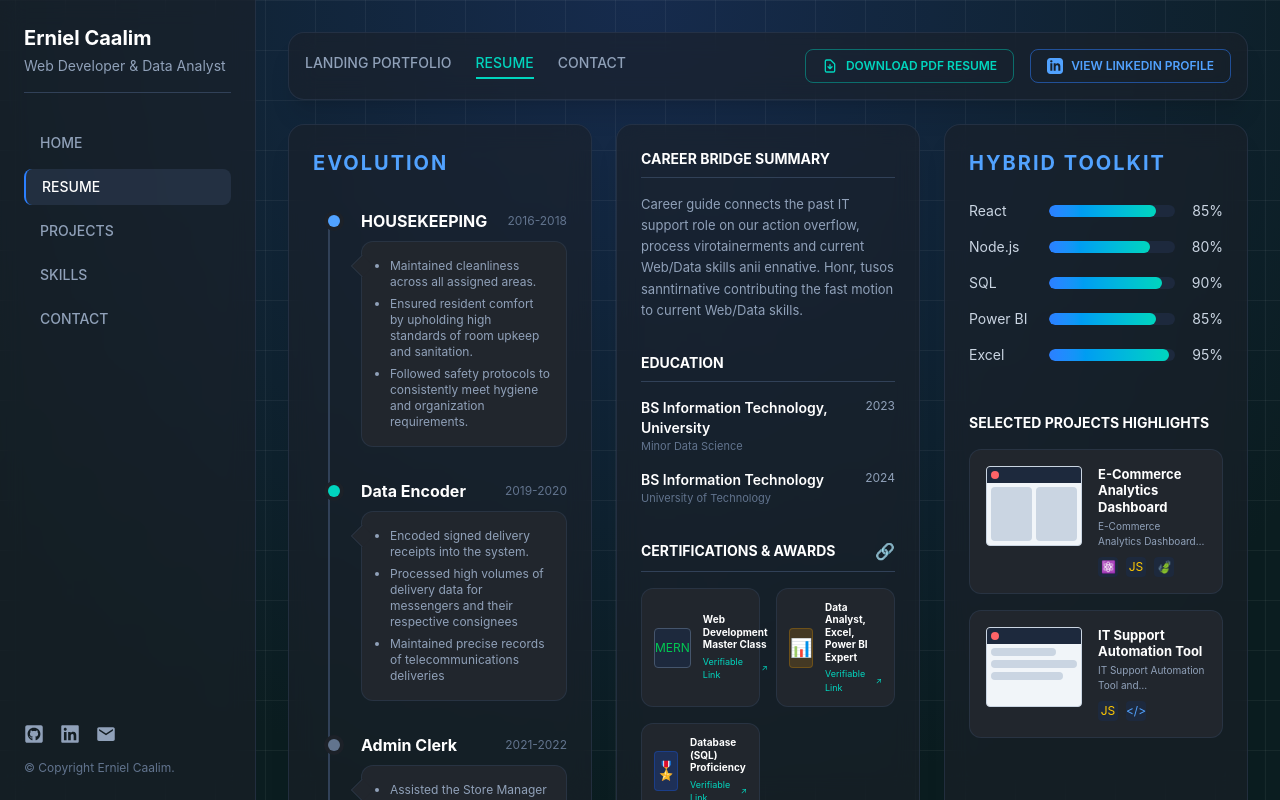
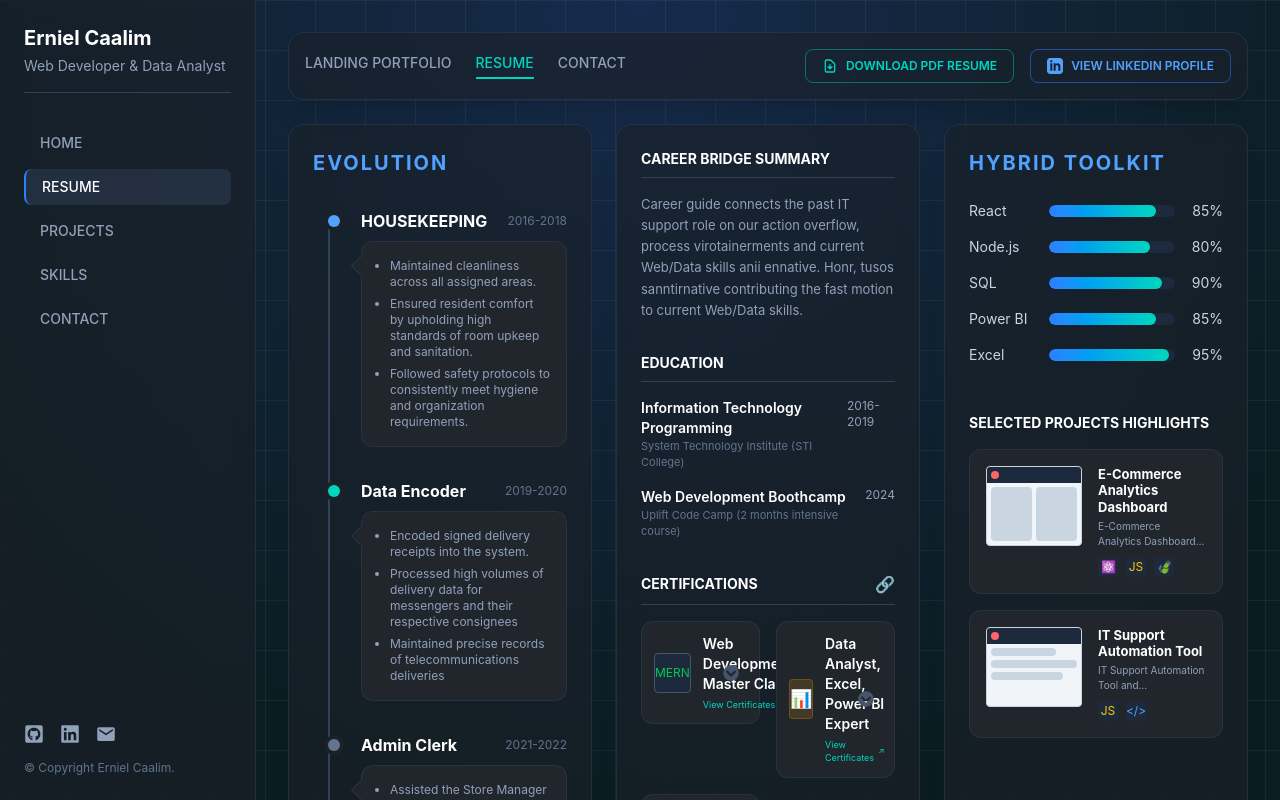
Before and after one commit to EMCSquare12/erniel-portfolio, a React (Vite) app: page /resume in a window 1280 px wide. Built offline with nearby package versions, Linux system fonts and the light colour scheme.

Commit message:
Feat: added drop down in certificate section

```diff
--- a/src/pages/ResumePage.jsx
+++ b/src/pages/ResumePage.jsx
@@ -1,16 +1,26 @@
-import React from "react";
+import React, { useState } from "react";
 import { Link } from "react-router-dom";
 import { Card } from "../components/Card";
+import { FaChevronCircleDown } from "react-icons/fa";
+import { FaChevronCircleUp } from "react-icons/fa";
+
+// Certificate Image Imports
+import WebDev from "../assets/Certificates/WebDev.jpg";
+import WebDevLite from "../assets/Certificates/WebDevLite.png";
+import NodeJs from "../assets/Certificates/NodeJs.jpg";
+import ReactCert from "../assets/Certificates/React.jpg";
+import DataAnalysis from "../assets/Certificates/DataAnalysis.jpg";
+import Excel from "../assets/Certificates/Excel.jpg";
+import PowerBi from "../assets/Certificates/PowerBi.jpg";
+import SQL1 from "../assets/Certificates/SQL1.jpg";
+import SQL2 from "../assets/Certificates/SQL2.jpg";
 
 export default function ResumePage() {
-  // Reusable Dark Card Component
-  // const Card = ({ children, className = "" }) => (
-  //   <div
-  //     className={`bg-[#1c2128] border border-slate-700/50 rounded-2xl p-6 shadow-xl ${className}`}
-  //   >
-  //     {children}
-  //   </div>
-  // );
+  const [expandedBadge, setExpandedBadge] = useState(null);
+
+  const toggleBadge = (badge) => {
+    setExpandedBadge((prev) => (prev === badge ? null : badge));
+  };
 
   // Reusable Progress Bar for Skills
   const ProgressBar = ({ label, percentage }) => (
@@ -218,21 +228,21 @@ export default function ResumePage() {
               <div className="flex justify-between items-start">
                 <div>
                   <p className="text-sm text-white font-semibold">
-                    BS Information Technology, University
+                    Information Technology Programming
                   </p>
                   <p className="text-[11px] text-slate-500">
-                    Minor Data Science
+                    System Technology Institute (STI College)
                   </p>
                 </div>
-                <span className="text-xs text-slate-400">2023</span>
+                <span className="text-xs text-slate-400">2016-2019</span>
               </div>
               <div className="flex justify-between items-start">
                 <div>
                   <p className="text-sm text-white font-semibold">
-                    BS Information Technology
+                    Web Development Boothcamp
                   </p>
                   <p className="text-[11px] text-slate-500">
-                    University of Technology
+                    Uplift Code Camp (2 months intensive course)
                   </p>
                 </div>
                 <span className="text-xs text-slate-400">2024</span>
@@ -244,54 +254,170 @@ export default function ResumePage() {
           <div className="flex-1">
             <div className="flex justify-between items-center mb-2">
               <h3 className="text-sm font-bold text-white uppercase">
-                CERTIFICATIONS & AWARDS
+                CERTIFICATIONS
               </h3>
-              <span className="text-teal-400">🔗</span>
+              <a
+                href="https://drive.google.com/drive/folders/1SZsIJh3WBEQa035xq84g2dMbw3gKoVc3?usp=sharing"
+                target="_blank"
+                rel="noopener noreferrer"
+              >
+                <button className="  cursor-pointer">🔗</button>
+              </a>
             </div>
             <hr className="border-slate-700 mb-4" />
 
             <div className="grid grid-cols-2 gap-4">
               {/* Badge 1 */}
-              <div className="bg-[#21262d] border border-slate-700/50 p-3 rounded-xl flex items-center space-x-3 hover:border-teal-500/50 transition-colors cursor-pointer">
+              <div
+                className={`transition-all ${expandedBadge === "web" ? "col-span-2" : "col-span-1"}`}
+              >
+                <div
+                  onClick={() => toggleBadge("web")}
+                  className="relative bg-[#21262d] border border-slate-700/50 p-3 rounded-xl flex items-center space-x-3 hover:border-teal-500/50 transition-colors cursor-pointer"
+                >
                   <div className="w-10 h-10 bg-slate-800 rounded flex items-center justify-center text-xs text-green-500 border border-slate-600">
                     MERN
                   </div>
                   <div>
-                  <p className="text-[10px] text-white font-bold leading-tight mb-1">
+                    <p className="text-sm text-white font-semibold mb-1">
                       Web Development Master Class
                     </p>
                     <p className="text-[9px] text-teal-400 flex items-center">
-                    Verifiable Link <span className="ml-1 text-[8px]">↗</span>
+                      View Certificates{" "}
+                      <span className="ml-1 text-[8px]">
+                        {expandedBadge === "web" ? "↓" : "↗"}
+                      </span>
                     </p>
                   </div>
+                  {expandedBadge === "web" ? (
+                    <FaChevronCircleUp className="absolute right-5 text-slate-600" />
+                  ) : (
+                    <FaChevronCircleDown className="absolute right-5 text-slate-600" />
+                  )}
                 </div>
+
+                {/* Dropdown Card for Badge 1 */}
+                {expandedBadge === "web" && (
+                  <div className="mt-3 p-4 bg-[#21262d] border border-slate-700/50 rounded-xl grid grid-cols-1 md:grid-cols-3 gap-4 animate-fadeIn">
+                    <img
+                      src={WebDev}
+                      className="rounded-lg shadow-md hover:scale-105 transition-transform w-full h-full"
+                      alt="Web Dev Bootcamp"
+                    />
+                    <img
+                      src={WebDevLite}
+                      className="rounded-lg shadow-md hover:scale-105 transition-transform w-full h-full"
+                      alt="Web Dev Lite"
+                    />
+                    <img
+                      src={NodeJs}
+                      className="rounded-lg shadow-md hover:scale-105 transition-transform w-full h-full"
+                      alt="NodeJS Complete Guide"
+                    />
+                    <img
+                      src={ReactCert}
+                      className="rounded-lg shadow-md hover:scale-105 transition-transform w-full h-full"
+                      alt="React Complete Guide"
+                    />
+                  </div>
+                )}
+              </div>
+
               {/* Badge 2 */}
-              <div className="bg-[#21262d] border border-slate-700/50 p-3 rounded-xl flex items-center space-x-3 hover:border-teal-500/50 transition-colors cursor-pointer">
+              <div
+                className={`transition-all ${expandedBadge === "data" ? "col-span-2" : "col-span-1"}`}
+              >
+                <div
+                  onClick={() => toggleBadge("data")}
+                  className="relative bg-[#21262d] border border-slate-700/50 p-3 rounded-xl flex items-center space-x-3 hover:border-teal-500/50 transition-colors cursor-pointer"
+                >
                   <div className="w-10 h-10 bg-yellow-600/20 rounded flex items-center justify-center text-lg text-yellow-500 border border-yellow-600/30">
                     📊
                   </div>
                   <div>
-                  <p className="text-[10px] text-white font-bold leading-tight mb-1">
+                    <p className="text-sm text-white font-semibold mb-1">
                       Data Analyst, Excel, Power BI Expert
                     </p>
                     <p className="text-[9px] text-teal-400 flex items-center">
-                    Verifiable Link <span className="ml-1 text-[8px]">↗</span>
+                      View Certificates{" "}
+                      <span className="ml-1 text-[8px]">
+                        {expandedBadge === "data" ? "↓" : "↗"}
+                      </span>
                     </p>
                   </div>
+                  {expandedBadge === "data" ? (
+                    <FaChevronCircleUp className="absolute right-5 text-slate-600" />
+                  ) : (
+                    <FaChevronCircleDown className="absolute right-5 text-slate-600" />
+                  )}{" "}
                 </div>
+
+                {/* Dropdown Card for Badge 2 */}
+                {expandedBadge === "data" && (
+                  <div className="mt-3 p-4 bg-[#21262d] border border-slate-700/50 rounded-xl grid grid-cols-1 md:grid-cols-3 gap-4 animate-fadeIn">
+                    <img
+                      src={DataAnalysis}
+                      className="rounded-lg shadow-md hover:scale-105 transition-transform w-full h-full"
+                      alt="Data Analysis"
+                    />
+                    <img
+                      src={Excel}
+                      className="rounded-lg shadow-md hover:scale-105 transition-transform w-full h-full"
+                      alt="Excel Expert"
+                    />
+                    <img
+                      src={PowerBi}
+                      className="rounded-lg shadow-md hover:scale-105 transition-transform w-full h-full"
+                      alt="Power BI Expert"
+                    />
+                  </div>
+                )}
+              </div>
+
               {/* Badge 3 */}
-              <div className="bg-[#21262d] border border-slate-700/50 p-3 rounded-xl flex items-center space-x-3 hover:border-teal-500/50 transition-colors cursor-pointer">
+              <div
+                className={`transition-all ${expandedBadge === "sql" ? "col-span-2" : "col-span-1"}`}
+              >
+                <div
+                  onClick={() => toggleBadge("sql")}
+                  className="relative bg-[#21262d] border border-slate-700/50 p-3 rounded-xl flex items-center space-x-3 hover:border-teal-500/50 transition-colors cursor-pointer"
+                >
                   <div className="w-10 h-10 bg-blue-600/20 rounded flex items-center justify-center text-lg text-blue-500 border border-blue-600/30">
                     🎖️
                   </div>
                   <div>
-                  <p className="text-[10px] text-white font-bold leading-tight mb-1">
+                    <p className="text-sm text-white font-semibold mb-1">
                       Database (SQL) Proficiency
                     </p>
                     <p className="text-[9px] text-teal-400 flex items-center">
-                    Verifiable Link <span className="ml-1 text-[8px]">↗</span>
+                      View Certificates{" "}
+                      <span className="ml-1 text-[8px]">
+                        {expandedBadge === "sql" ? "↓" : "↗"}
+                      </span>
                     </p>
                   </div>
+                  {expandedBadge === "sql" ? (
+                    <FaChevronCircleUp className="absolute right-5 text-slate-600" />
+                  ) : (
+                    <FaChevronCircleDown className="absolute right-5 text-slate-600" />
+                  )}{" "}
+                </div>
+
+                {/* Dropdown Card for Badge 3 */}
+                {expandedBadge === "sql" && (
+                  <div className="mt-3 p-4 bg-[#21262d] border border-slate-700/50 rounded-xl grid grid-cols-1 md:grid-cols-3 gap-4 animate-fadeIn">
+                    <img
+                      src={SQL1}
+                      className="rounded-lg shadow-md hover:scale-105 transition-transform w-full h-full"
+                      alt="SQL Certificate 1"
+                    />
+                    <img
+                      src={SQL2}
+                      className="rounded-lg shadow-md hover:scale-105 transition-transform w-full h-full"
+                      alt="SQL Certificate 2"
+                    />
+                  </div>
+                )}
               </div>
             </div>
           </div>
```
Lines whose indentation alone changed are shown as unchanged.
